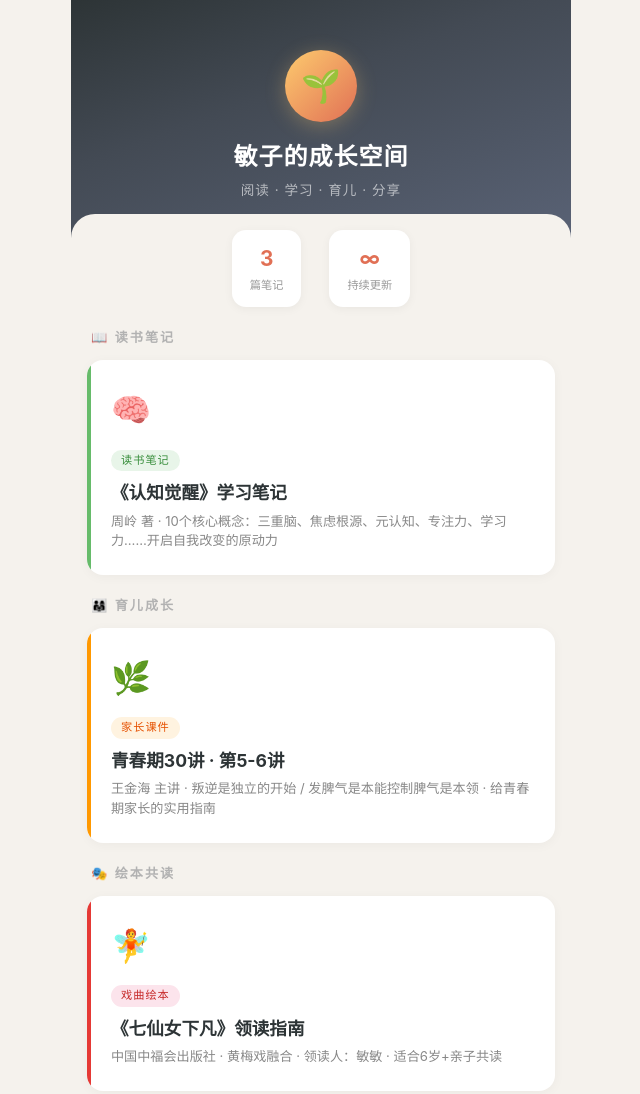
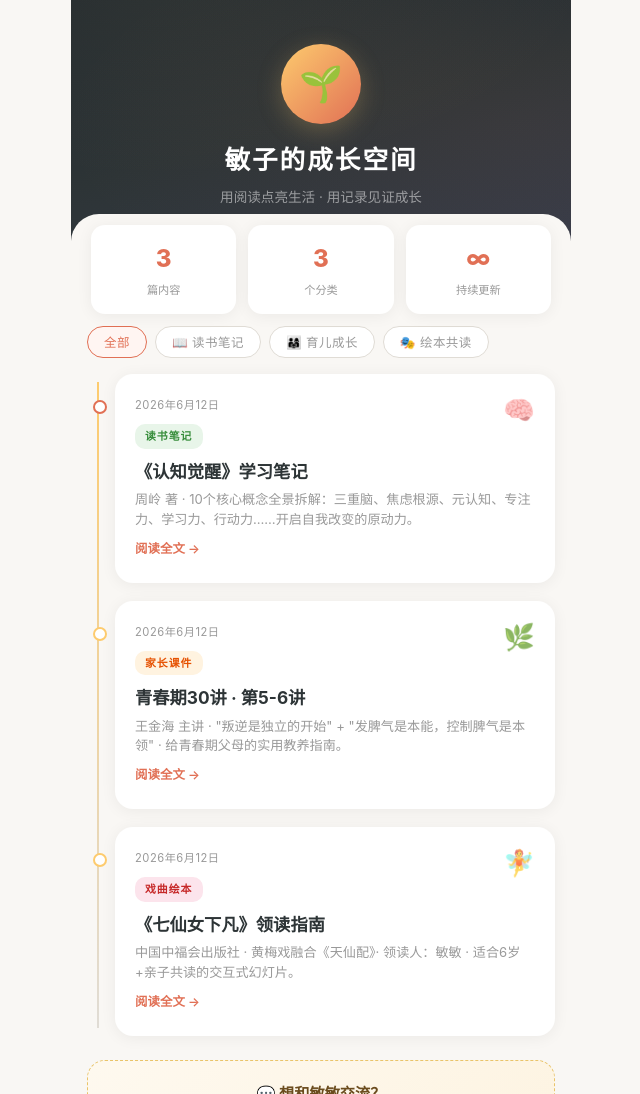
Before and after one commit to minzi-space/minzi-growth, a plain HTML site: page index.html in a window 1280 px wide. Shown: the top 1094 px of the page, without its empty margins (319-959 px from the left). Drawn offline with Linux system fonts and the light colour scheme.

Commit message:
升级首页：时间线布局 + 分类筛选 + 互动引导

```diff
--- a/index.html
+++ b/index.html
@@ -5,205 +5,249 @@
 <meta name="viewport" content="width=device-width, initial-scale=1.0">
 <title>敏子的成长空间</title>
 <style>
+  :root {
+    --bg: #f9f7f4;
+    --card: #fff;
+    --text: #3a3a3a;
+    --text-light: #999;
+    --accent: #e17055;
+    --accent2: #fdcb6e;
+    --green: #66bb6a;
+    --blue: #42a5f5;
+    --red: #e53935;
+    --orange: #ff9800;
+    --radius: 18px;
+    --shadow: 0 2px 16px rgba(0,0,0,0.06);
+  }
   * { margin: 0; padding: 0; box-sizing: border-box; }
-
   body {
     font-family: -apple-system, BlinkMacSystemFont, "PingFang SC", "Hiragino Sans GB", "Microsoft YaHei", "Noto Serif SC", serif;
-    background: #f5f2ed;
-    color: #3a3a3a;
-    line-height: 1.6;
-    max-width: 500px;
-    margin: 0 auto;
-    min-height: 100vh;
+    background: var(--bg); color: var(--text); line-height: 1.7;
+    max-width: 500px; margin: 0 auto; min-height: 100vh;
   }
 
   /* 头部 */
   .header {
-    background: linear-gradient(160deg, #2d3436 0%, #434a54 40%, #596275 100%);
-    padding: 50px 28px 36px;
-    text-align: center;
-    position: relative;
-    overflow: hidden;
+    background: linear-gradient(165deg, #1e272e 0%, #2d3436 50%, #353b48 100%);
+    padding: 44px 24px 32px; text-align: center;
+    position: relative; overflow: hidden;
+  }
+  .header::before {
+    content: ""; position: absolute; top: -60%; left: -30%;
+    width: 160%; height: 160%;
+    background: radial-gradient(ellipse at 30% 25%, rgba(253,203,110,0.08) 0%, transparent 55%),
+                radial-gradient(ellipse at 75% 70%, rgba(225,112,85,0.06) 0%, transparent 55%);
   }
   .header::after {
-    content: "";
-    position: absolute;
-    bottom: 0; left: 0; right: 0;
-    height: 24px;
-    background: #f5f2ed;
-    border-radius: 24px 24px 0 0;
+    content: ""; position: absolute; bottom: -1px; left: 0; right: 0;
+    height: 28px; background: var(--bg); border-radius: 28px 28px 0 0;
   }
-  .header .avatar {
-    width: 72px; height: 72px;
-    background: linear-gradient(135deg, #fdcb6e, #e17055);
-    border-radius: 50%;
-    display: flex; align-items: center; justify-content: center;
-    margin: 0 auto 16px;
-    font-size: 2em;
-    box-shadow: 0 4px 20px rgba(253,203,110,0.3);
+  .avatar-wrap {
+    position: relative; z-index: 1;
+    width: 80px; height: 80px; margin: 0 auto 14px;
+    background: linear-gradient(135deg, var(--accent2), var(--accent));
+    border-radius: 50%; display: flex; align-items: center; justify-content: center;
+    font-size: 2.2em; box-shadow: 0 6px 24px rgba(253,203,110,0.25);
   }
-  .header h1 {
-    font-size: 1.5em; font-weight: 700; color: #fff;
-    letter-spacing: 1px; margin-bottom: 4px;
+  .header h1 { font-size: 1.6em; font-weight: 700; color: #fff; position: relative; z-index: 1; letter-spacing: 2px; }
+  .header .subtitle { font-size: 0.85em; color: rgba(255,255,255,0.5); position: relative; z-index: 1; margin-top: 4px; }
+
+  /* 统计栏 */
+  .stats-bar {
+    display: flex; gap: 12px; padding: 0 20px;
+    margin: -16px 0 8px; position: relative; z-index: 2;
   }
-  .header .bio {
-    font-size: 0.85em; color: rgba(255,255,255,0.6);
-    letter-spacing: 1px;
+  .stat-box {
+    flex: 1; background: var(--card); border-radius: 14px;
+    padding: 14px 10px; text-align: center;
+    box-shadow: var(--shadow);
+  }
+  .stat-box .num { font-size: 1.5em; font-weight: 800; color: var(--accent); }
+  .stat-box .label { font-size: 0.7em; color: var(--text-light); margin-top: 2px; }
+
+  /* 主内容 */
+  .main { padding: 0 16px 80px; }
+
+  /* 标签筛选 */
+  .filter-bar {
+    display: flex; gap: 8px; flex-wrap: wrap;
+    margin: 12px 0 16px;
+  }
+  .filter-chip {
+    font-size: 0.78em; padding: 6px 16px; border-radius: 20px;
+    border: 1.5px solid #e0dcd5; background: var(--card);
+    color: var(--text-light); cursor: pointer;
+    transition: all 0.25s; font-family: inherit; letter-spacing: 0.5px;
+  }
+  .filter-chip.active, .filter-chip:hover {
+    border-color: var(--accent); color: var(--accent);
+    background: #fff5f2;
   }
 
-  /* 统计区 */
-  .stats {
-    display: flex; justify-content: center; gap: 28px;
-    margin: -8px 20px 20px;
-    position: relative; z-index: 2;
-  }
-  .stat-item {
-    text-align: center;
-    background: #fff;
-    border-radius: 14px;
-    padding: 12px 18px;
-    box-shadow: 0 2px 10px rgba(0,0,0,0.05);
-    min-width: 60px;
-  }
-  .stat-item .num { font-size: 1.3em; font-weight: 700; color: #e17055; }
-  .stat-item .label { font-size: 0.7em; color: #999; margin-top: 2px; }
-
-  /* 内容区 */
-  .content { padding: 0 16px 80px; }
-
-  .section-title {
-    font-size: 0.82em; font-weight: 600; color: #b2b2b2;
-    letter-spacing: 2px; text-transform: uppercase;
-    margin: 20px 0 12px; padding-left: 4px;
+  /* 时间线 */
+  .timeline { position: relative; padding-left: 28px; }
+  .timeline::before {
+    content: ""; position: absolute; left: 10px; top: 8px; bottom: 8px;
+    width: 2px; background: linear-gradient(to bottom, var(--accent2), #e0dcd5);
   }
 
-  /* 卡片 */
-  .card {
-    display: block;
-    background: #fff;
-    border-radius: 16px;
-    padding: 24px;
-    margin-bottom: 12px;
-    text-decoration: none;
-    color: inherit;
-    box-shadow: 0 2px 12px rgba(0,0,0,0.04);
+  /* 内容卡片 */
+  .post {
+    position: relative; margin-bottom: 18px;
+    background: var(--card); border-radius: var(--radius);
+    padding: 22px 20px; box-shadow: var(--shadow);
+    text-decoration: none; color: inherit; display: block;
     transition: transform 0.2s, box-shadow 0.2s;
-    position: relative;
-    overflow: hidden;
   }
-  .card:active {
-    transform: scale(0.98);
-    box-shadow: 0 1px 6px rgba(0,0,0,0.08);
+  .post:active { transform: scale(0.985); box-shadow: 0 1px 8px rgba(0,0,0,0.06); }
+
+  /* 时间线圆点 */
+  .post::before {
+    content: ""; position: absolute;
+    left: -22px; top: 26px;
+    width: 10px; height: 10px; border-radius: 50%;
+    background: var(--card); border: 2.5px solid var(--accent2);
+    z-index: 1;
   }
-  .card .card-icon {
-    font-size: 2em; margin-bottom: 10px;
+  .post:first-child::before { border-color: var(--accent); }
+
+  /* 日期 */
+  .post .date {
+    font-size: 0.7em; color: var(--text-light);
+    letter-spacing: 0.5px; margin-bottom: 6px;
   }
-  .card .card-tag {
-    display: inline-block;
-    font-size: 0.7em;
-    padding: 2px 10px;
-    border-radius: 12px;
-    margin-bottom: 8px;
-    letter-spacing: 1px;
+  /* 分类标签 */
+  .post .category {
+    display: inline-block; font-size: 0.68em; letter-spacing: 1px;
+    padding: 3px 10px; border-radius: 10px; margin-bottom: 8px;
+    font-weight: 600;
   }
-  .card .card-tag.reading { background: #e8f5e9; color: #388e3c; }
-  .card .card-tag.parenting { background: #fff3e0; color: #e65100; }
-  .card .card-tag.study { background: #e3f2fd; color: #1565c0; }
-  .card .card-tag.culture { background: #fce4ec; color: #c62828; }
+  .cat-reading { background: #e8f5e9; color: #388e3c; }
+  .cat-parenting { background: #fff3e0; color: #e65100; }
+  .cat-story { background: #fce4ec; color: #c62828; }
 
-  .card h3 {
-    font-size: 1.1em; font-weight: 700; margin-bottom: 4px;
-    color: #2d3436;
+  .post h3 { font-size: 1.08em; font-weight: 700; margin-bottom: 4px; color: #2d3436; }
+  .post .excerpt { font-size: 0.82em; color: var(--text-light); line-height: 1.5; }
+  .post .read-more {
+    font-size: 0.78em; color: var(--accent); font-weight: 600;
+    margin-top: 8px; display: inline-block;
   }
-  .card p {
-    font-size: 0.82em; color: #888;
-    line-height: 1.5;
+  .post .icon { font-size: 1.6em; float: right; margin-top: -8px; opacity: 0.7; }
+
+  /* 互动引导 */
+  .cta-banner {
+    background: linear-gradient(135deg, #fef9ef, #fdf3e0);
+    border: 1.5px dashed #e9c46a;
+    border-radius: var(--radius); padding: 20px; margin-top: 24px;
+    text-align: center;
+  }
+  .cta-banner h4 { font-size: 0.95em; color: #6b4c1e; margin-bottom: 4px; }
+  .cta-banner p { font-size: 0.78em; color: #8b7355; line-height: 1.6; }
+  .cta-banner .wechat-tag {
+    display: inline-block; margin-top: 8px; padding: 4px 14px;
+    background: #fff; border-radius: 14px; font-size: 0.78em;
+    color: #6b4c1e; font-weight: 600; border: 1px solid #e9c46a;
   }
 
   /* 底部 */
   .footer {
-    text-align: center; padding: 24px; color: #ccc; font-size: 0.75em;
+    text-align: center; padding: 28px 20px 32px;
+    color: #ccc; font-size: 0.75em; line-height: 2;
   }
-  .footer a { color: #e17055; text-decoration: none; }
-
-  /* 标签条 */
-  .accent-bar {
-    position: absolute; top: 0; left: 0; width: 4px; height: 100%;
-    border-radius: 4px 0 0 4px;
-  }
-  .accent-bar.green { background: #66bb6a; }
-  .accent-bar.orange { background: #ff9800; }
-  .accent-bar.red { background: #e53935; }
-  .accent-bar.blue { background: #42a5f5; }
+  .footer a { color: var(--accent); text-decoration: none; }
 
   @media (max-width: 400px) {
-    .header { padding: 40px 20px 30px; }
-    .stats { gap: 16px; }
-    .card { padding: 18px; }
+    .header { padding: 36px 18px 26px; }
+    .stats-bar { padding: 0 12px; }
+    .main { padding: 0 12px 60px; }
+    .post { padding: 18px 16px; }
   }
 </style>
 </head>
 <body>
 
-<!-- 头部 -->
 <div class="header">
-  <div class="avatar">🌱</div>
+  <div class="avatar-wrap">🌱</div>
   <h1>敏子的成长空间</h1>
-  <p class="bio">阅读 · 学习 · 育儿 · 分享</p>
+  <p class="subtitle">用阅读点亮生活 · 用记录见证成长</p>
 </div>
 
-<!-- 统计 -->
-<div class="stats">
-  <div class="stat-item">
-    <div class="num">3</div>
-    <div class="label">篇笔记</div>
-  </div>
-  <div class="stat-item">
-    <div class="num">∞</div>
-    <div class="label">持续更新</div>
-  </div>
+<div class="stats-bar">
+  <div class="stat-box"><div class="num">3</div><div class="label">篇内容</div></div>
+  <div class="stat-box"><div class="num">3</div><div class="label">个分类</div></div>
+  <div class="stat-box"><div class="num">∞</div><div class="label">持续更新</div></div>
 </div>
 
-<!-- 内容列表 -->
-<div class="content">
+<div class="main">
 
-  <div class="section-title">📖 读书笔记</div>
+  <!-- 筛选 -->
+  <div class="filter-bar">
+    <button class="filter-chip active" data-filter="all">全部</button>
+    <button class="filter-chip" data-filter="reading">📖 读书笔记</button>
+    <button class="filter-chip" data-filter="parenting">👨‍👩‍👧 育儿成长</button>
+    <button class="filter-chip" data-filter="story">🎭 绘本共读</button>
+  </div>
 
-  <a class="card" href="认知觉醒_学习笔记.html">
-    <div class="accent-bar green"></div>
-    <div class="card-icon">🧠</div>
-    <span class="card-tag reading">读书笔记</span>
-    <h3>《认知觉醒》学习笔记</h3>
-    <p>周岭 著 · 10个核心概念：三重脑、焦虑根源、元认知、专注力、学习力……开启自我改变的原动力</p>
-  </a>
+  <!-- 时间线 -->
+  <div class="timeline">
 
-  <div class="section-title">👨‍👩‍👧 育儿成长</div>
+    <a class="post" data-cat="reading" href="认知觉醒_学习笔记.html">
+      <div class="icon">🧠</div>
+      <div class="date">2026年6月12日</div>
+      <span class="category cat-reading">读书笔记</span>
+      <h3>《认知觉醒》学习笔记</h3>
+      <p class="excerpt">周岭 著 · 10个核心概念全景拆解：三重脑、焦虑根源、元认知、专注力、学习力、行动力……开启自我改变的原动力。</p>
+      <span class="read-more">阅读全文 →</span>
+    </a>
 
-  <a class="card" href="青春期30讲_第5-6讲.html">
-    <div class="accent-bar orange"></div>
-    <div class="card-icon">🌿</div>
-    <span class="card-tag parenting">家长课件</span>
-    <h3>青春期30讲 · 第5-6讲</h3>
-    <p>王金海 主讲 · 叛逆是独立的开始 / 发脾气是本能控制脾气是本领 · 给青春期家长的实用指南</p>
-  </a>
+    <a class="post" data-cat="parenting" href="青春期30讲_第5-6讲.html">
+      <div class="icon">🌿</div>
+      <div class="date">2026年6月12日</div>
+      <span class="category cat-parenting">家长课件</span>
+      <h3>青春期30讲 · 第5-6讲</h3>
+      <p class="excerpt">王金海 主讲 · "叛逆是独立的开始" + "发脾气是本能，控制脾气是本领" · 给青春期父母的实用教养指南。</p>
+      <span class="read-more">阅读全文 →</span>
+    </a>
 
-  <div class="section-title">🎭 绘本共读</div>
+    <a class="post" data-cat="story" href="七仙女下凡_领读课件.html">
+      <div class="icon">🧚</div>
+      <div class="date">2026年6月12日</div>
+      <span class="category cat-story">戏曲绘本</span>
+      <h3>《七仙女下凡》领读指南</h3>
+      <p class="excerpt">中国中福会出版社 · 黄梅戏融合《天仙配》· 领读人：敏敏 · 适合6岁+亲子共读的交互式幻灯片。</p>
+      <span class="read-more">阅读全文 →</span>
+    </a>
 
-  <a class="card" href="七仙女下凡_领读课件.html">
-    <div class="accent-bar red"></div>
-    <div class="card-icon">🧚</div>
-    <span class="card-tag culture">戏曲绘本</span>
-    <h3>《七仙女下凡》领读指南</h3>
-    <p>中国中福会出版社 · 黄梅戏融合 · 领读人：敏敏 · 适合6岁+亲子共读</p>
-  </a>
+  </div>
+
+  <!-- 互动引导 -->
+  <div class="cta-banner">
+    <h4>💬 想和敏敏交流？</h4>
+    <p>欢迎在公众号后台留言，或添加微信一起探讨<br>阅读、育儿、成长的话题～</p>
+    <span class="wechat-tag">📱 公众号：敏子的成长空间</span>
+  </div>
 
 </div>
 
-<!-- 底部 -->
 <div class="footer">
   <p>🌱 敏子的成长空间</p>
-  <p style="margin-top:4px;">每一篇笔记都是一颗种子，正在慢慢生根发芽</p>
+  <p>每一篇笔记都是一颗种子，正在慢慢生根发芽</p>
+  <p style="margin-top:6px; font-size:0.9em;">本站由 <a href="https://github.com/minzi-space/minzi-growth">GitHub Pages</a> 驱动</p>
 </div>
+
+<script>
+// 分类筛选
+document.querySelectorAll('.filter-chip').forEach(chip => {
+  chip.addEventListener('click', () => {
+    document.querySelectorAll('.filter-chip').forEach(c => c.classList.remove('active'));
+    chip.classList.add('active');
+    const filter = chip.dataset.filter;
+    document.querySelectorAll('.post').forEach(post => {
+      post.style.display = (filter === 'all' || post.dataset.cat === filter) ? '' : 'none';
+    });
+  });
+});
+</script>
 
 </body>
 </html>
```
